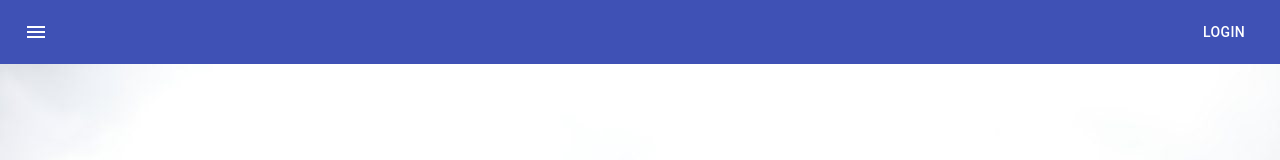
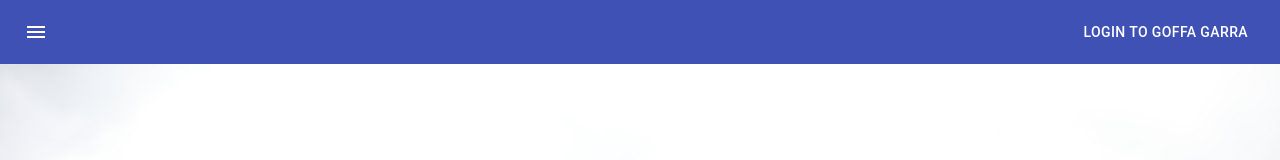
Before and after one commit to MihreteabSetegn/goffaNa77aGozda, a React (Create React App) app: page / in a window 1280 px wide. Shown: the top 160 px of the page. Built offline with nearby package versions, Linux system fonts and the light colour scheme.

Commit message:
minor change

```diff
--- a/src/DenseAppBar.js
+++ b/src/DenseAppBar.js
@@ -59,7 +59,7 @@ const handleClose = () => {
         <MenuItem onClick={handleClose}>My account</MenuItem>
         <MenuItem onClick={handleClose}>Logout</MenuItem>
       </Menu>
-          <Button color="inherit">Login</Button>
+          <Button color="inherit">Login to Goffa Garra</Button>
         </Toolbar>
       </AppBar>
     </div>
```
